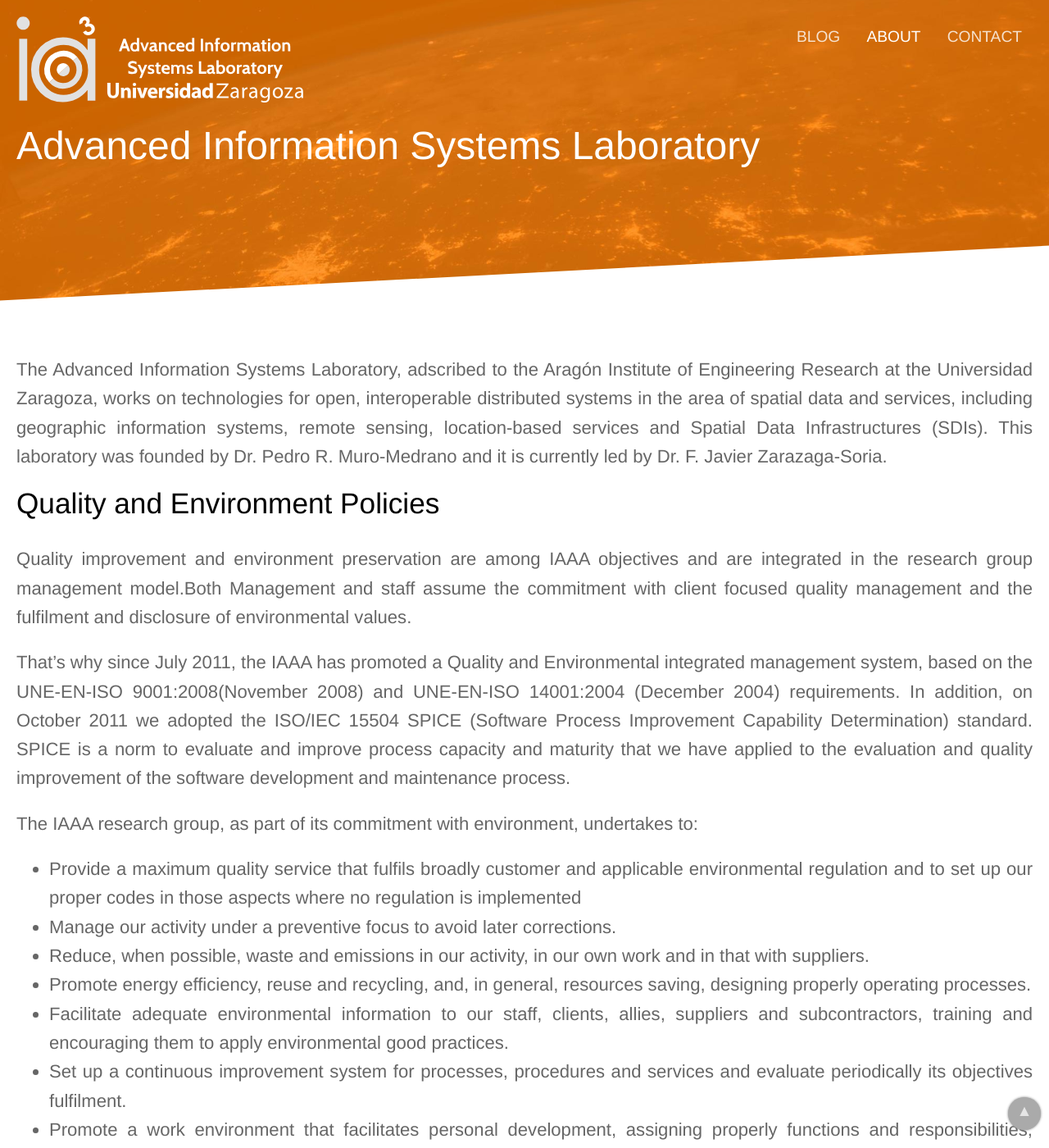
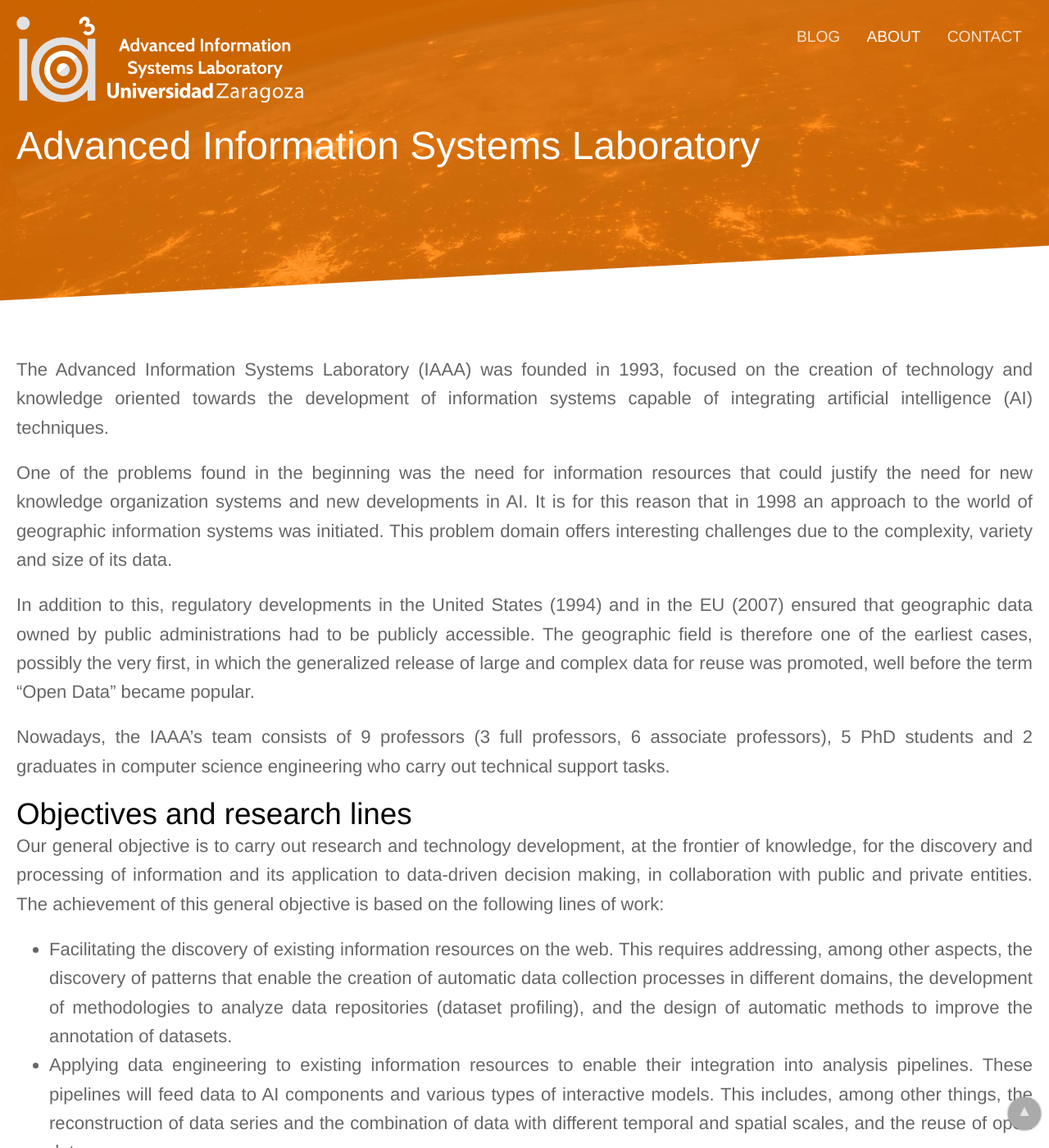
Before and after one commit to IAAA-Lab/IAAA-Lab.github.io, a Jekyll site: the page built from about.md, in a window 1280 px wide and 1400 px high. Shown: the whole window at 82% size. Built offline with Jekyll 4.4.1, drawn with Linux system fonts in a browser that asks for light colours; some of the changed text lies outside the part shown.

Commit message:
Updated about.md with the main lines of our strategic plan.

```diff
--- a/about.md
+++ b/about.md
@@ -4,21 +4,26 @@
 layout: content_page
 ---
 
-The Advanced Information Systems Laboratory, adscribed to the Aragón Institute of Engineering Research at the Universidad Zaragoza, works on technologies for open, interoperable distributed systems in the area of spatial data and services, including geographic information systems, remote sensing, location-based services and Spatial Data Infrastructures (SDIs). This laboratory was founded by Dr. Pedro R. Muro-Medrano and it is currently led by Dr. F. Javier Zarazaga-Soria.
+The Advanced Information Systems Laboratory (IAAA) was founded in 1993, focused on the creation of technology and knowledge oriented towards the development of information systems capable of integrating artificial intelligence (AI) techniques.
 
-## Quality and Environment Policies
-Quality improvement and environment preservation are among IAAA objectives and are integrated in the research group management model.Both Management and staff assume the commitment with client focused quality management and the fulfilment and disclosure of environmental values.
+One of the problems found in the beginning was the need for information resources that could justify the need for new knowledge organization systems and new developments in AI. It is for this reason that in 1998 an approach to the world of geographic information systems was initiated. This problem domain offers interesting challenges due to the complexity, variety and size of its data.
 
-That’s why since July 2011, the IAAA has promoted a Quality and Environmental integrated management system, based on the UNE-EN-ISO 9001:2008(November 2008) and UNE-EN-ISO 14001:2004 (December 2004) requirements.
-In addition, on October 2011 we adopted the ISO/IEC 15504 SPICE (Software Process Improvement Capability Determination) standard. SPICE is a norm to evaluate and improve process capacity and maturity that we have applied to the evaluation and quality improvement of the software development and maintenance process.
+In addition to this, regulatory developments in the United States (1994) and in the EU (2007) ensured that geographic data owned by public administrations had to be publicly accessible. The geographic field is therefore one of the earliest cases, possibly the very first, in which the generalized release of large and complex data for reuse was promoted, well before the term "Open Data" became popular.
 
-The IAAA research group, as part of its commitment with environment, undertakes to:
+Nowadays, the IAAA’s team consists of 9 professors (3 full professors, 6 associate professors), 5 PhD students and 2 graduates in computer science engineering who carry out technical support tasks.
 
-- Provide a maximum quality service that fulfils broadly customer and applicable environmental regulation and to set up our proper codes in those aspects where no regulation is implemented
-- Manage our activity under a preventive focus to avoid later corrections.
-- Reduce, when possible, waste and emissions in our activity, in our own work and in that with suppliers.
-- Promote energy efficiency, reuse and recycling, and, in general, resources saving, designing properly operating processes.
-- Facilitate adequate environmental information to our staff, clients, allies, suppliers and subcontractors, training and encouraging them to apply environmental good practices.
-- Set up a continuous improvement system for processes, procedures and services and evaluate periodically its objectives fulfilment.
-- Promote a work environment that facilitates personal development, assigning properly functions and responsibilities, providing continuous training and motivation and enhancing human and environmental values.
-- Compliance with legislation and professional code of ethics.
+# Objectives and research lines
+Our general objective is to carry out research and technology development, at the frontier of knowledge, for the discovery and processing of information and its application to data-driven decision making, in collaboration with public and private entities. The achievement of this general objective is based on the following lines of work:
+
+- Facilitating the discovery of existing information resources on the web. This requires addressing, among other aspects, the discovery of patterns that enable the creation of automatic data collection processes in different domains, the development of methodologies to analyze data repositories (dataset profiling), and the design of automatic methods to improve the annotation of datasets.
+- Applying data engineering to existing information resources to enable their integration into analysis pipelines. These pipelines will feed data to AI components and various types of interactive models. This includes, among other things, the reconstruction of data series and the combination of data with different temporal and spatial scales, and the reuse of open data.
+- Developing interactive models on which to build decision support systems in various problem domains (agriculture, urban environment etc.). This requires the analysis and simulation of relevant processes in these domains and the incorporation of existing information resources, with a special emphasis on spatial data.
+- Collaborating with public and private entities on the publication and consumption of data in an inclusive, circular and user-driven way. This includes the analysis of their current data generation, publication and usage processes, the identification of new opportunities and application scenarios, including the integration of these entities into open data ecosystems, and the implementation of operational prototypes and industry solutions.
+
+# Social responsiblity
+This research group sets up a number of complementary objectives linked to our role as part of society. These objectives are:
+
+- **Open Science**. At the IAAA we have been committed to open science in its different aspects for more than 20 years. Already in 2002 we published the free software project CatMDEdit (https://catmdedit.sourceforge.io/), which was followed by others such as ThManager (https://thmanager.sourceforge.io/) and SpatiumCube (https://spatiumcube.sourceforge.io/). Similarly, our website has always facilitated, as far as possible, an open access to the articles we have published, even before the era of institutional repositories. Today, of course, all our scientific-technical work is open by default.
+- **Teamwork**. The IAAA has always facilitated the integration of different experiences, knowledge, backgrounds, gender, and cultural origins. We are a diverse group, where it is understood, and recognized, that each member brings unique characteristics, knowledge and levels of experience. We are a team in the sense that there is a core that gives continuity over time to a way of understanding research, and in the sense that successes and failures are collective, without this implying that the individual merits of each member are not recognized when appropriate.
+- **Minimization of environmental impact**. We have always been committed to reducing our environmental impact as much as possible, focusing early on recycling, reducing the use of paper, prioritizing the use of public transport, and minimizing intercontinental flights. We have also tried to focus part of our R&D on areas that can make a positive contribution to mitigating the effects of Climate Change.
+- **Collaboration**. Since its inception, the IAAA has collaborated with public and private entities, pursuing improvement based on research and development. The IAAA's commitment is to achieve mutually beneficial advances. This open and receptive attitude towards working together with other actors is a clear example of our social responsibility.
```
